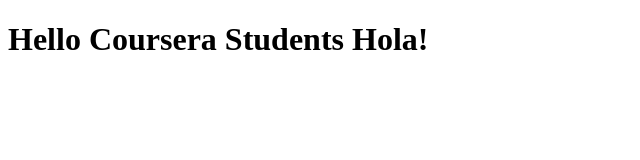
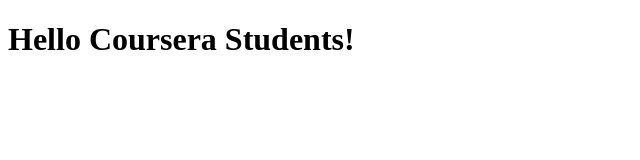
Before and after one commit to Elcalen/coursera-angular, a plain HTML site: page index.html in a window 1280 px wide. Shown: the whole page, without its empty margins (0-640 px from the left). Drawn offline with Linux system fonts and the light colour scheme.

Commit message:
sin hola

```diff
--- a/index.html
+++ b/index.html
@@ -5,6 +5,6 @@
     <title>Hello Coursera</title>
   </head>
   <body>
-    <h1>Hello Coursera Students Hola!</h1>
+    <h1>Hello Coursera Students!</h1>
   </body>
 </html>
```
